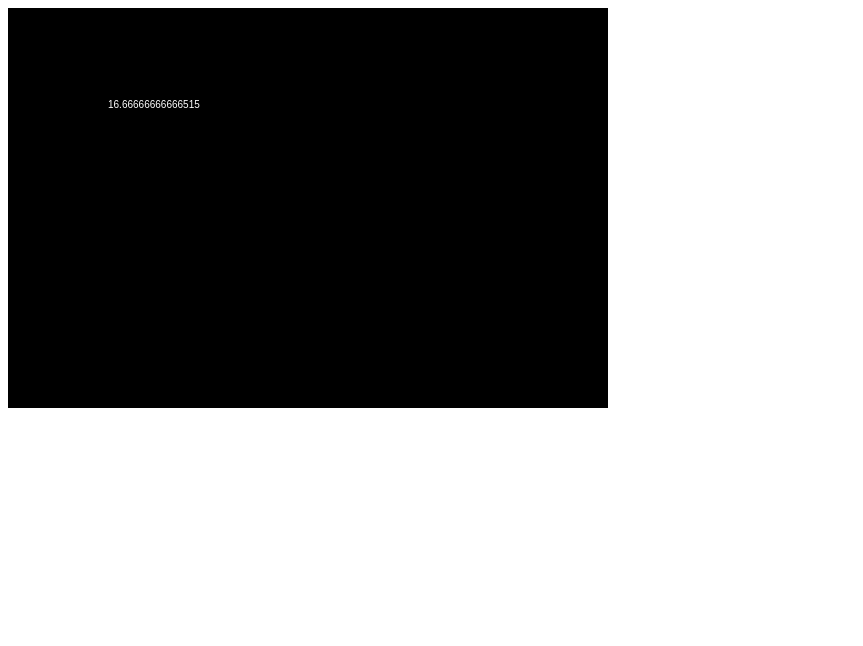
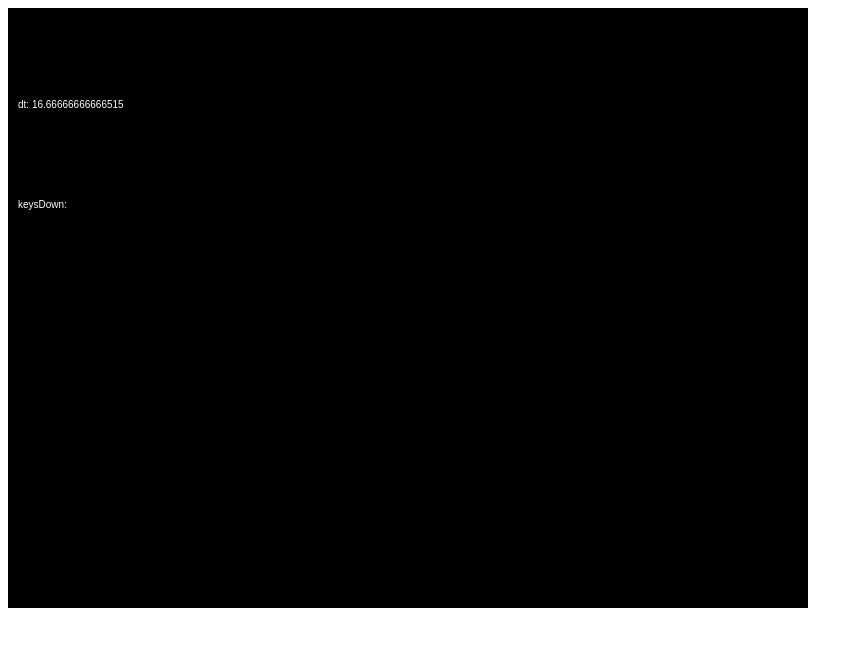
Before and after one commit to jsamarziya/asteroids-js, a plain HTML site: page asteroids.html in a window 1280 px wide. Shown: the whole page, without its empty margins (0-863 px from the left). Drawn offline with Linux system fonts and the light colour scheme.

Commit message:
added input manager

```diff
--- a/asteroids.html
+++ b/asteroids.html
@@ -5,13 +5,14 @@
     <link rel="stylesheet" type="text/css" href="asteroids.css">
 </head>
 <body>
-<canvas id="gameCanvas" width="600" height="400">
+<canvas id="gameCanvas" width="800" height="600">
     HTML Canvas not supported in this browser. :(
 </canvas>
 <script src="asteroids.js"></script>
+<script src="input.js"></script>
 <script>
     (function () {
-        new Asteroids(window, document.getElementById("gameCanvas")).update();
+        new Asteroids(window, document.getElementById("gameCanvas")).run();
     })();
 </script>
 </body>
--- a/asteroids.js
+++ b/asteroids.js
@@ -4,18 +4,24 @@ function Asteroids(window, canvas) {
     this.canvas = canvas;
     this.ctx = canvas.getContext("2d");
     this.lastUpdate = 0;
-    this.initCanvas();
+    this.inputManager = new InputManager(window);
+    this.init();
 }
 
-Asteroids.prototype.initCanvas = function () {
+Asteroids.prototype.init = function () {
     this.ctx.strokeStyle = "white";
     this.ctx.fillStyle = "white";
 };
 
+Asteroids.prototype.run = function () {
+    this.update();
+};
+
 Asteroids.prototype.update = function (timestamp) {
     this.window.requestAnimationFrame(this.update.bind(this));
-    var delta = timestamp - this.lastUpdate;
+    var dt = timestamp - this.lastUpdate;
     this.lastUpdate = timestamp;
     this.ctx.clearRect(0, 0, this.canvas.width, this.canvas.height);
-    this.ctx.fillText(delta, 100, 100);
+    this.ctx.fillText("dt: " + dt, 10, 100);
+    this.ctx.fillText("keysDown: " + this.inputManager.getKeysDown(), 10, 200);
 };
--- /dev/null
+++ b/input.js
@@ -0,0 +1,31 @@
+function InputManager(window) {
+    this.keysDown = {};
+
+    window.document.addEventListener('keydown', this.keyDown.bind(this));
+
+    window.document.addEventListener('keyup', this.keyUp.bind(this));
+
+    window.addEventListener('blur', this.clearKeysDown.bind(this));
+}
+
+InputManager.prototype.clearKeysDown = function () {
+    this.keysDown = {};
+};
+
+InputManager.prototype.keyDown = function (event) {
+    this.keysDown[event.key] = true;
+};
+
+InputManager.prototype.keyUp = function (event) {
+    delete this.keysDown[event.key];
+};
+
+InputManager.prototype.isKeyDown = function (key) {
+    return key in this.keysDown;
+};
+
+InputManager.prototype.getKeysDown = function () {
+    return Object.keys(this.keysDown).reduce((p, c) => {
+        return p + c;
+    }, "");
+};
```
